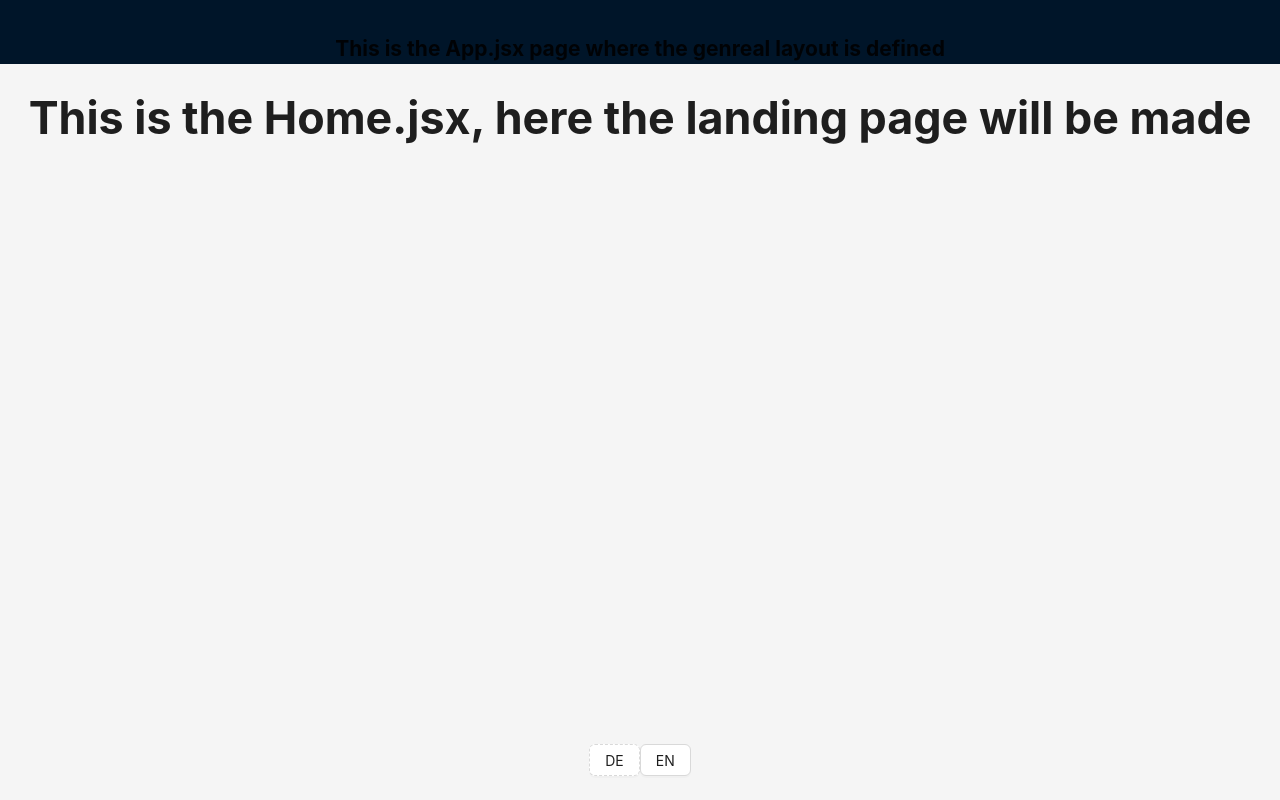
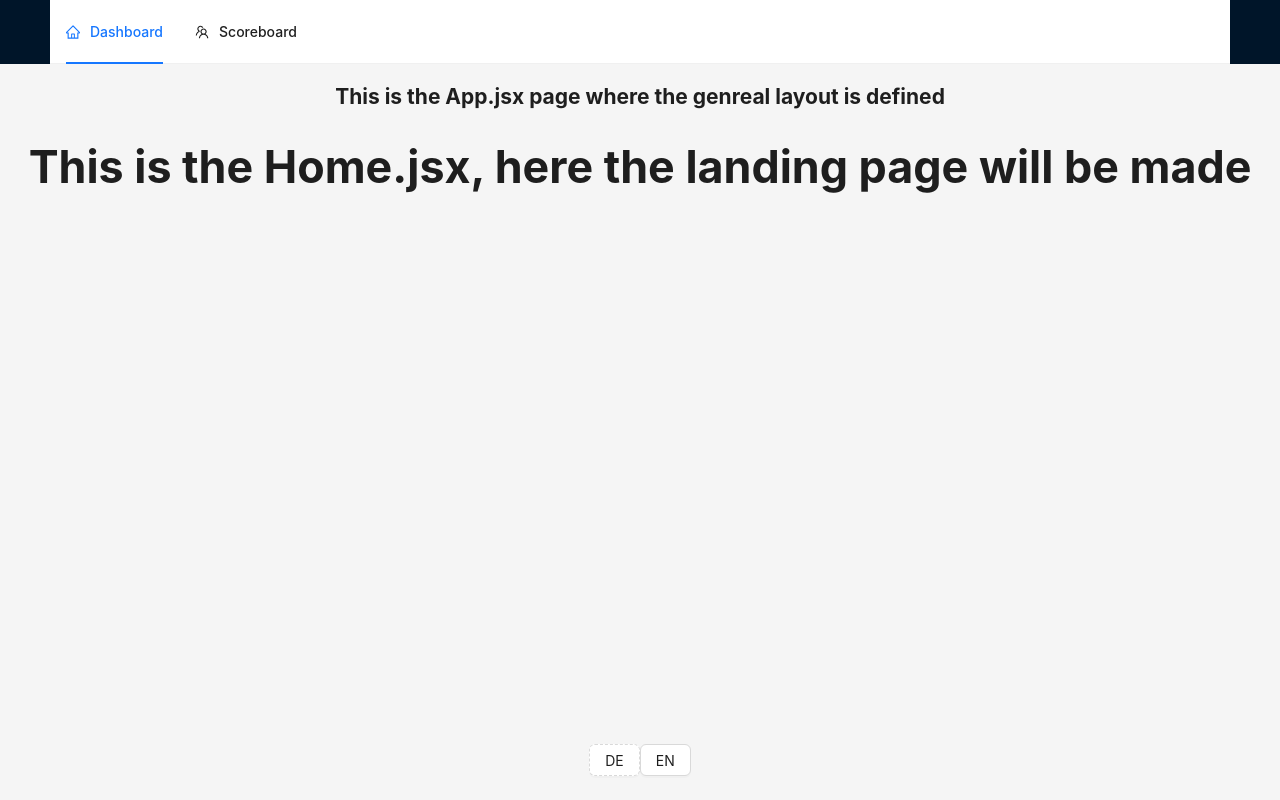
Before and after one commit to Lumbrgini/Project-B, a React (Vite) app in the folder client/: page /home in a window 1280 px wide. Built offline with nearby package versions, Linux system fonts and the light colour scheme.

Commit message:
Implement Nav
Implement Basic Nav

```diff
--- a/client/src/App.jsx
+++ b/client/src/App.jsx
@@ -2,8 +2,7 @@ import './App.css'
 import { useTranslation } from 'react-i18next';
 import { Outlet } from "react-router-dom";
 import { Layout, Button } from 'antd';
-
-
+import Nav from './components/nav/nav.jsx';
 
 function App() {
   const { t , i18n } = useTranslation();
@@ -12,9 +11,10 @@ function App() {
   return (
     <Layout style={{minHeight: '100vh', minWidth: '100vw'}}>
       <Header>
-        <h2>{t('app.title')}</h2>
+          <Nav/>
       </Header>
       <Content>
+        <h2>{t('app.title')}</h2>
         <Outlet />
       </Content>
       <Footer>
--- /dev/null
+++ b/client/src/components/nav/nav.jsx
@@ -0,0 +1,28 @@
+import { useTranslation } from 'react-i18next';
+import { Menu } from 'antd';
+import { Link, useLocation } from "react-router-dom";
+import {
+  HomeOutlined,
+  TeamOutlined,
+  SettingOutlined,
+} from "@ant-design/icons";
+import MenuItem from 'antd/es/menu/MenuItem';
+
+
+const Nav = () =>{
+    const location = useLocation();
+    const { t } = useTranslation();
+    const items = [
+        { key: "/home", label: <Link to="/home">{t('nav.buttons.dashboard')}</Link>, icon: <HomeOutlined /> },
+        { key: "/people", label: <Link to="/people">{t('nav.buttons.scoreboard')}</Link>, icon: <TeamOutlined /> }
+    ]
+
+    return (
+        <nav>
+            <Menu mode="horizontal" items={items} selectedKeys={[location.pathname]}/>
+        </nav>
+    )
+
+}
+
+export default Nav
--- a/client/src/i18n/de.json
+++ b/client/src/i18n/de.json
@@ -2,5 +2,7 @@
     "app.title": "Das ist App.jsx, hier wird das generelle layout vorgegeben",
     "home.title": "Das ist Home.jsx, hier wird die landing page entstehen",
     "people.title": "Nutzer werden hier angezeigt",
-    "404.title": "Ups, hier ist etwas schiefgelaufen"
+    "404.title": "Ups, hier ist etwas schiefgelaufen",
+    "nav.buttons.dashboard": "Dashboard",
+    "nav.buttons.scoreboard": "Rangliste"
 }
--- a/client/src/i18n/en.json
+++ b/client/src/i18n/en.json
@@ -2,5 +2,7 @@
     "app.title": "This is the App.jsx page where the genreal layout is defined",
     "home.title": "This is the Home.jsx, here the landing page will be made",
     "people.title": "People will be displayed here",
-    "404.title": "Oops, something went wrong..."
+    "404.title": "Oops, something went wrong...",
+    "nav.buttons.dashboard": "Dashboard",
+    "nav.buttons.scoreboard": "Scoreboard"
 }
```
